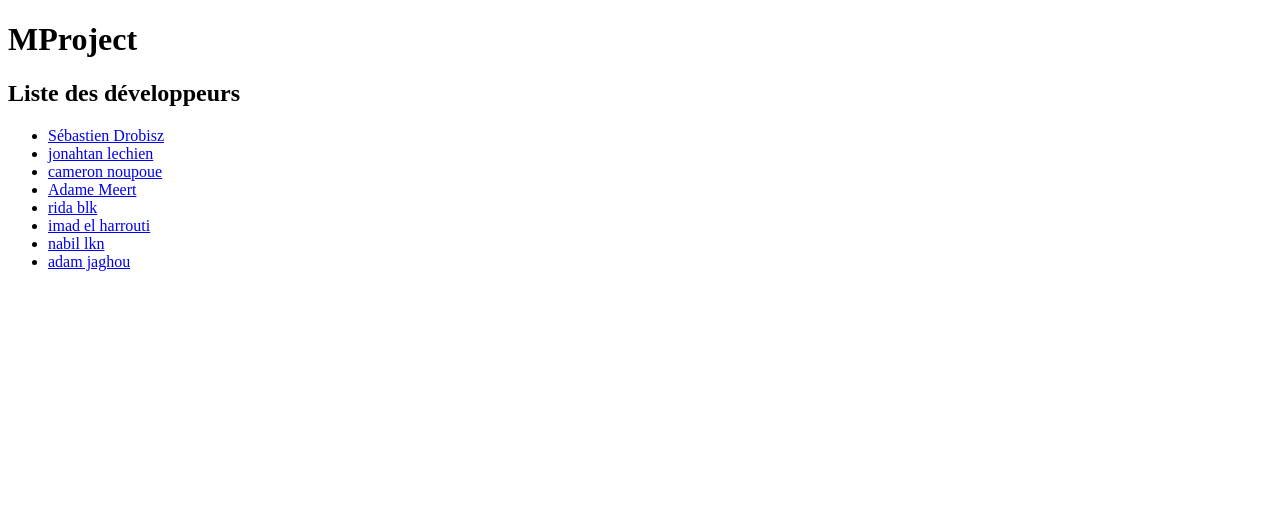
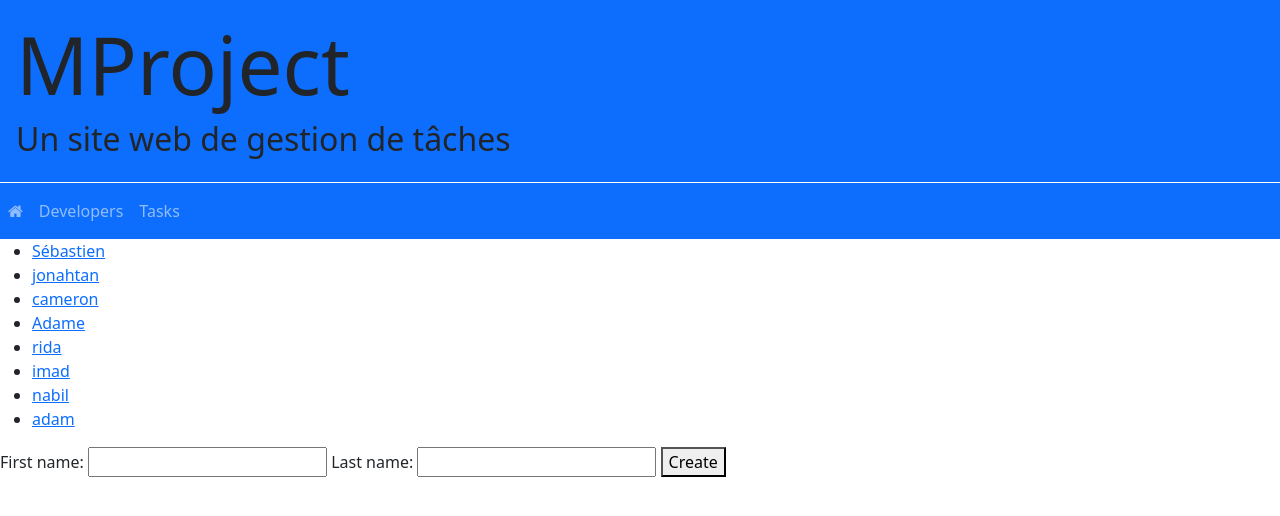
Before and after one commit to ElMamouneBenmassaoud/Odoo_addons, a Django app: page /developer/ in a window 1280 px wide. Shown: the top 516 px of the page. Run offline with Django 4.2, Linux system fonts and the light colour scheme; data comes from the database, SQL or seed files in the repository; both versions use the stored data as it was after the commit.

Commit message:
continuer Vues et gabarits (Vues génériques)

```diff
--- /dev/null
+++ b/mproject/developer/forms.py
@@ -0,0 +1,7 @@
+from django import forms
+from .models import Developer
+
+class DeveloperForm(forms.ModelForm):
+    class Meta:
+        model = Developer
+        fields = ['first_name', 'last_name']
--- a/mproject/developer/templates/developer/index.html
+++ b/mproject/developer/templates/developer/index.html
@@ -1,22 +1,22 @@
-<!DOCTYPE html>
-<html lang="fr">
-<head>
-    <meta charset="UTF-8">
-    <meta name="viewport" content="width=device-width, > initial-scale=1.0">
-    <title>MProject</title>
-</head>
-<body>
-    <h1>MProject</h1>
-    <h2>Liste des développeurs</h2>
+{% extends "_base.html" %}
 
+{% block title %} Liste des dévelopeurs {% endblock title %}
+
+{% block content %}
  {% if developers %}
  <ul>
      {% for dev in developers %}
-        <li><a href="{% url 'developer:detail' dev.id %}">{{ dev.first_name}} {{dev.last_name}}</a></li>
+     {#<li>{{ dev.first_name }}</li>#}
+     <li><a href="{% url 'developer:detail' dev.id %}"> {{ dev.first_name }}</a></li>
      {% endfor %}
  </ul>
  {% else %}
-        <p><strong>Il n'y a aucun développeur enregistré !</strong></p>
+     <p><strong>Il n'y a aucune dévelopeur enregistré !</strong></p>
  {% endif %}
-</body>
-</html>
+
+    <form action="{% url 'developer:create' %}" method="post">
+      {% csrf_token %}
+      {{ form.as_table  }}
+      <button type="submit">Create</button>
+    </form>
+{% endblock content %}
--- a/mproject/developer/urls.py
+++ b/mproject/developer/urls.py
@@ -6,4 +6,5 @@ app_name = 'developer'
 urlpatterns = [
     path('', views.index, name='index'),
     path('<int:developer_id>', views.detail, name='detail'),
+    path('create/', views.create, name='create'),
 ]
--- a/mproject/developer/views.py
+++ b/mproject/developer/views.py
@@ -4,11 +4,15 @@ from django.shortcuts import render
 
 from developer.models import Developer
 from django.shortcuts import render, get_object_or_404
+from django.http import HttpResponseRedirect
+from .forms import DeveloperForm
+from django.urls import reverse
 
 
 def index(request):
     context = {
-        'developers': Developer.objects.all()
+        'developers': Developer.objects.all(),
+        'form': DeveloperForm
     }
     return render(request, 'developer/index.html', context)
 
@@ -16,3 +20,15 @@ def index(request):
 def detail(request, developer_id):
     developer = get_object_or_404(Developer, pk=developer_id)
     return render(request, 'developer/detail.html', {'developer': developer})
+def create(request):
+    form = DeveloperForm(request.POST)
+
+    if form.is_valid():
+        Developer.objects.create(
+        first_name = form.cleaned_data['first_name'],
+        last_name = form.cleaned_data['last_name']
+    )
+    # Toujours renvoyer une HTTPResponseRedirect après avoir géré correctement
+    # les données de la requête POST. Cela empêche les données d'être postée deux
+    # fois si l'utilisateur clique sur le bouton précédent.
+    return HttpResponseRedirect(reverse('developer:index'))
--- a/mproject/mproject/settings.py
+++ b/mproject/mproject/settings.py
@@ -55,7 +55,7 @@ ROOT_URLCONF = 'mproject.urls'
 TEMPLATES = [
     {
         'BACKEND': 'django.template.backends.django.DjangoTemplates',
-        'DIRS': [],
+        'DIRS': [BASE_DIR / 'templates'],
         'APP_DIRS': True,
         'OPTIONS': {
             'context_processors': [
--- /dev/null
+++ b/mproject/templates/_base.html
@@ -0,0 +1,33 @@
+<!DOCTYPE html>
+<html lang="fr">
+<head>
+    <meta charset="UTF-8">
+    <meta name="viewport" content="width=device-width,initial-scale=1.0">
+    <link href="https://cdn.jsdelivr.net/npm/bootstrap@5.0.2/dist/css/bootstrap.min.css" rel="stylesheet" integrity="sha384-EVSTQN3/azprG1Anm3QDgpJLIm9Nao0Yz1ztcQTwFspd3yD65VohhpuuCOmLASjC" crossorigin="anonymous">
+    <link rel="stylesheet" href="https://cdnjs.cloudflare.com/ajax/libs/font-awesome/4.7.0/css/font-awesome.min.css">
+    <title>{% block title %}MProject{% endblock title %}</title>
+</head>
+<body>
+    <div class="p-3 bg-primary">
+        <h1 class="display-1">MProject</h1>
+        <h2>Un site web de gestion de tâches</h2>
+    </div>
+
+    <nav class="navbar navbar-expand-sm bg-primary navbar-dark border-top border-white">
+        <ul class="navbar-nav">
+            <li id="nav-home" class="nav-item">
+                <a class="nav-link" href="#"><i class="fa fa-home"></i></a>
+            </li>
+            <li id="nav-dev" class="nav-item active">
+                <a class="nav-link" href="{% url 'developer:index' %}">Developers</a>
+            </li>
+            <li id="nav-task" class="nav-item">
+                <a class="nav-link" href="#">Tasks</a>
+            </li>
+        </ul>
+    </nav>
+    {% block content %}
+    {% endblock content %}
+    <script src="https://cdn.jsdelivr.net/npm/bootstrap@5.0.2/dist/js/bootstrap.bundle.min.js" integrity="sha384-MrcW6ZMFYlzcLA8Nl+NtUVF0sA7MsXsP1UyJoMp4YLEuNSfAP+JcXn/tWtIaxVXM" crossorigin="anonymous"></script>
+</body>
+</html>
```
Also changed, not shown: mproject/developer/templates/developer/detail.html (+4 -13 lines), mproject/db.sqlite3. Lines whose indentation alone changed are shown as unchanged.
